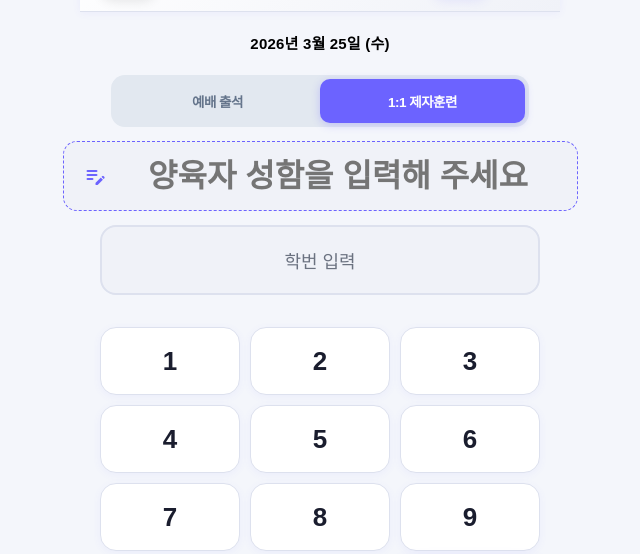
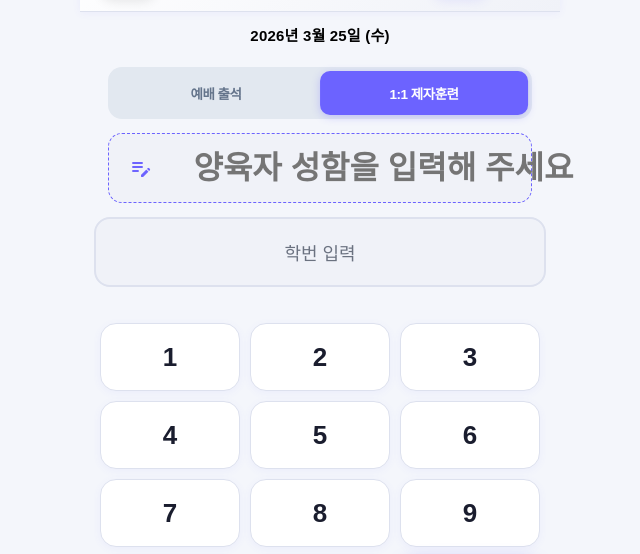
Before and after one commit to gapbbong/KchapleCheck, a website: page index.html in a window 1280 px wide. Both pictures are taken after a click on the button "1:1 제자훈련". Shown: the part 77-631 px from the top of the page, without its empty margins (320-960 px from the left). Drawn offline with nearby package versions, Linux system fonts and the light colour scheme; a web font is replaced by a local one.

Commit message:
style: standardize input widths and vertical alignment (v3.2)

```diff
--- a/style.css
+++ b/style.css
@@ -58,7 +58,7 @@ html, body {
 .mode-tabs {
   display: flex;
   margin: 10px auto;
-  width: 95%;
+  width: 94%;
   background: #e2e8f0;
   border-radius: 14px;
   position: relative;
@@ -93,7 +93,8 @@ html, body {
 
 /* ── Mentor Input Main (v2.7) ── */
 .mentor-main-box {
-  margin: 0 12px 10px 12px;
+  margin: 0 auto 10px auto;
+  width: 94%;
   background: var(--surface2);
   border: 1px dashed var(--accent);
   border-radius: 14px;
@@ -259,7 +260,7 @@ html, body {
 
 /* ── Input Area ── */
 .input-area {
-  padding: 8px 20px 0px;
+  padding: 0px 3% 4px;
   display: flex; flex-direction: column; align-items: center; gap: 4px;
 }
 
```
